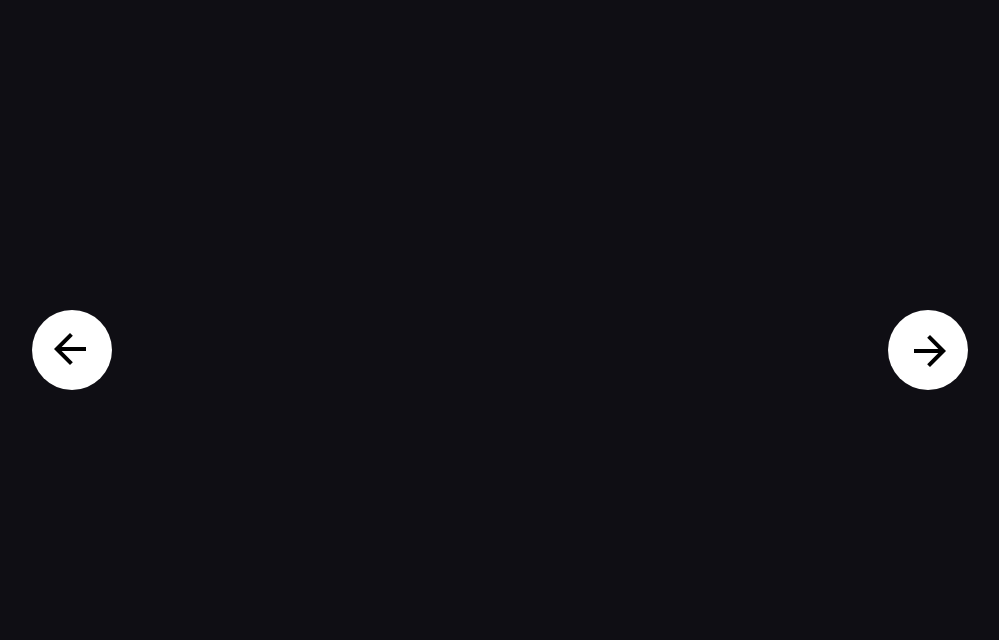
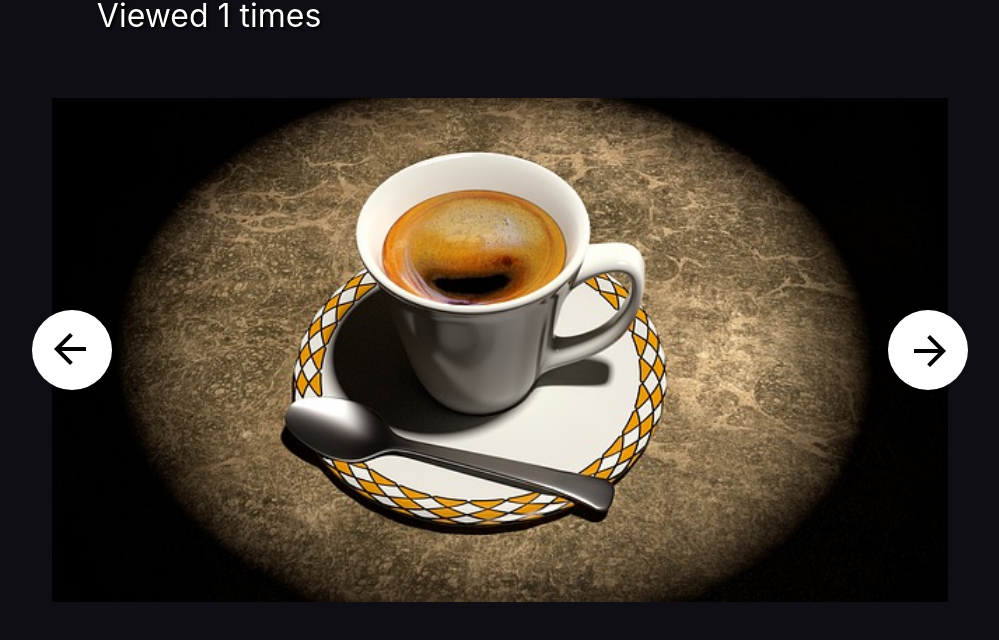
Before and after one commit to laurenclark/react-simple-carousel, a React (Create React App) app: page / in a window 1280 px wide. Shown: the top 640 px of the page, without its empty margins (140-1139 px from the left). Built offline with nearby package versions, Linux system fonts and the light colour scheme.

Commit message:
Add animations

```diff
--- a/src/components/Carousel/Carousel.js
+++ b/src/components/Carousel/Carousel.js
@@ -1,12 +1,14 @@
-import React, { useState, useEffect } from 'react';
+import React, { useState } from 'react';
 import { useSwipeable } from 'react-swipeable';
 import imageData from './slide-images';
 import Slide from './Slide';
 import Arrow from './Arrow';
 
+imageData.count = null;
+
 function Carousel() {
     const [currentIndex, setCurrentIndex] = useState(0);
-    const [direction, setDirection] = useState('');
+    const [animation, setAnimation] = useState('');
     const imagesLength = imageData.length - 1;
     const handlers = useSwipeable({
         onSwipedLeft: () => nextHandler(),
@@ -16,31 +18,31 @@ function Carousel() {
     });
 
     const prevHandler = () => {
-        setDirection('left');
+        setAnimation('animate__slideInRight');
         const index = currentIndex === 0 ? imagesLength : currentIndex - 1;
         setCurrentIndex(index);
+        setTimeout(() => {
+            setAnimation('');
+        }, 200);
     };
 
     const nextHandler = () => {
-        setDirection('right');
+        setAnimation('animate__slideInLeft');
         const index = currentIndex === imagesLength ? 0 : currentIndex + 1;
         setCurrentIndex(index);
-    };
-
-    const slideDirection = (direction) => {
-        if (direction === 'left') {
-            return 'slideInFromRight';
-        } else if (direction === 'right') {
-            return 'slideInFromLeft';
-        } else {
-            return '';
-        }
+        setTimeout(() => {
+            setAnimation('');
+        }, 200);
     };
 
     return (
-        <div className={`carousel ${slideDirection(direction)}`} {...handlers}>
+        <div className="carousel" {...handlers}>
             <div className="carousel__track">
-                <Slide imageData={imageData} currentIndex={currentIndex} />
+                <Slide
+                    imageData={imageData}
+                    currentIndex={currentIndex}
+                    animation={animation}
+                />
             </div>
             <div className="controls">
                 <Arrow left="true" handleClick={prevHandler} />
--- a/src/components/Carousel/Slide.js
+++ b/src/components/Carousel/Slide.js
@@ -1,11 +1,11 @@
 import React, { useState, useEffect } from 'react';
-
-export default function Slide({ imageData, currentIndex }) {
+import Animate from 'animate.css';
+export default function Slide({ imageData, currentIndex, animation }) {
     const baseURL = `/assets/images/`;
     const image = imageData[currentIndex];
 
     return (
-        <div className="slide">
+        <div className={`slide animate__animated animate__fast ${animation}`}>
             <div className="slide__counter">
                 Viewed {(image.count += 1)} times
             </div>
--- a/src/index.css
+++ b/src/index.css
@@ -160,16 +160,10 @@ button {
     margin: 0 auto;
 }
 
-.carousel__track-container {
+.carousel__track {
         height: 100%;
         position: relative;
         overflow: hidden;
-    }
-
-.carousel__track {
-        height: 100%;
-        position: relative;
-        transition: transform 0.3s ease-in;
     }
 
 .slide {
@@ -177,7 +171,7 @@ button {
     top: 0;
     bottom: 0;
     width: 100%;
-    opacity: 0;
+    will-change: content;
 }
 
 .slide img {
@@ -312,11 +306,3 @@ button {
         width: 70%;
     }
 }
-
-.slideInFromRight .slide {
-    animation-duration: 3s;
-    animation-name: slidein;
-    transform: translateX(0);
-    transition: all 1s ease-in-out;
-    opacity: 1;
-}
--- a/src/styles/main.css
+++ b/src/styles/main.css
@@ -158,15 +158,10 @@ button {
     height: 600px;
     width: 100%;
     margin: 0 auto;
-    &__track-container {
+    &__track {
         height: 100%;
         position: relative;
         overflow: hidden;
-    }
-    &__track {
-        height: 100%;
-        position: relative;
-        transition: transform 0.3s ease-in;
     }
 }
 
@@ -175,7 +170,7 @@ button {
     top: 0;
     bottom: 0;
     width: 100%;
-    opacity: 0;
+    will-change: content;
     img {
         width: 100%;
         height: 100%;
@@ -305,11 +300,3 @@ button {
         width: 70%;
     }
 }
-
-.slideInFromRight .slide {
-    animation-duration: 3s;
-    animation-name: slidein;
-    transform: translateX(0);
-    transition: all 1s ease-in-out;
-    opacity: 1;
-}
```
